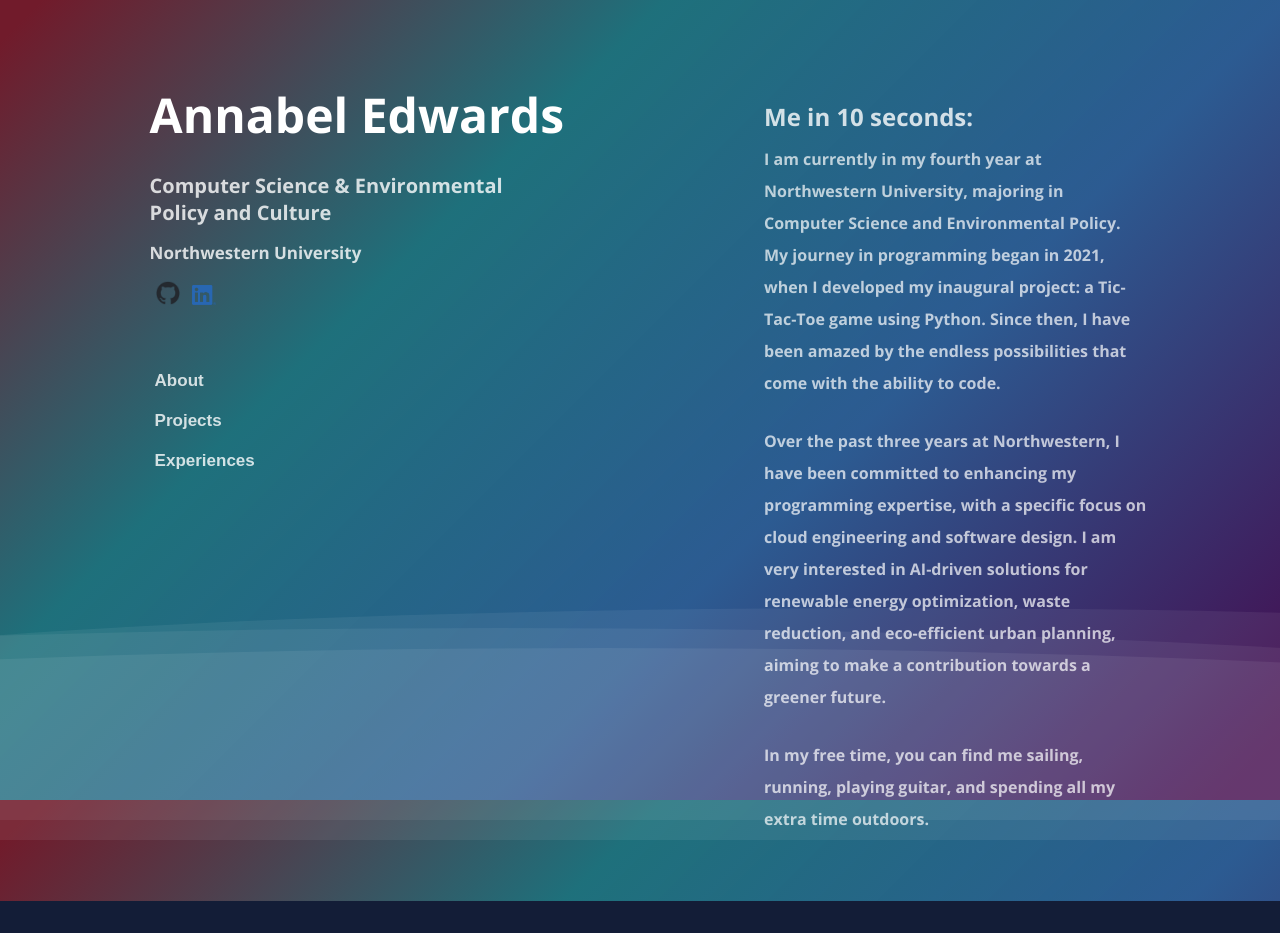
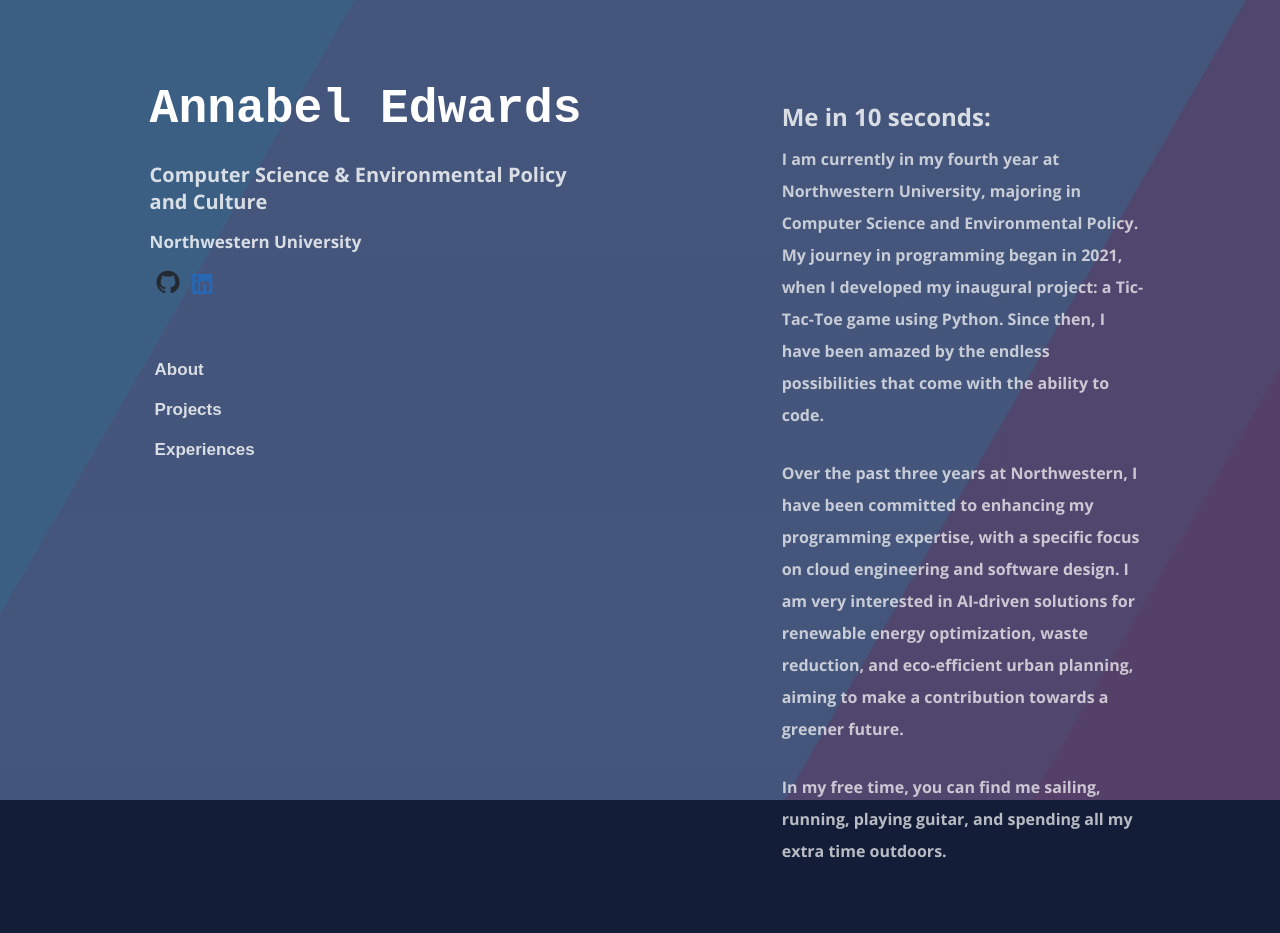
Before and after one commit to annabelge7/annabel_website, a React (Create React App) app: page / in a window 1280 px wide. Before the commit the page ends 901 px from the top, so only its background shows below. Built offline with nearby package versions, Linux system fonts and the light colour scheme.

Commit message:
changed animation

```diff
--- a/public/index.html
+++ b/public/index.html
@@ -30,9 +30,13 @@
     <noscript>You need to enable JavaScript to run this app.</noscript>
     <div id="root"></div>
     <div>
+      <!-- <div class="wave"></div>
       <div class="wave"></div>
-      <div class="wave"></div>
-      <div class="wave"></div>
+      <div class="wave"></div> -->
+
+      <div class="bg"></div>
+      <div class="bg bg2"></div>
+      <div class="bg bg3"></div>
    </div>
     <!--
       This HTML file is a template.
--- a/src/index.css
+++ b/src/index.css
@@ -11,7 +11,7 @@
 }
 
 
-
+/*
 body {
   margin: 0;
   font-family: 'Acme', -apple-system, BlinkMacSystemFont, 'Segoe UI', 'Roboto', 'Oxygen',
@@ -92,4 +92,59 @@ code {
   100% {
       transform: translateX(1);
   }
+} */
+
+html {
+  height:100%;
 }
+
+body {
+  margin:0;
+}
+
+.bg {
+  animation:slide 6s ease-in-out infinite alternate;
+  background-image: linear-gradient(-60deg, rgb(112, 80, 125, 0.7) 50%, rgb(77, 122, 162, 0.7) 50%);
+  bottom:0;
+  left:-50%;
+  opacity:.5;
+  position:fixed;
+  right:-50%;
+  top:0;
+  z-index:-1;
+}
+
+.bg2 {
+  animation-direction:alternate-reverse;
+  animation-duration:7s;
+}
+
+.bg3 {
+  animation-duration:8s;
+}
+
+.content {
+  background-color:rgba(255,255,255,.8);
+  border-radius:.25em;
+  box-shadow:0 0 .25em rgba(0,0,0,.25);
+  box-sizing:border-box;
+  left:50%;
+  padding:10vmin;
+  position:fixed;
+  text-align:center;
+  top:50%;
+  transform:translate(-50%, -50%);
+}
+
+h1 {
+  font-family:monospace;
+}
+
+@keyframes slide {
+  0% {
+    transform:translateX(-25%);
+  }
+  100% {
+    transform:translateX(25%);
+  }
+}
--- a/src/pages/index.js
+++ b/src/pages/index.js
@@ -207,7 +207,7 @@ const ProjectBox = styled.div`
   &:hover {
     transform: scale(1.1); // Grow the button on hover
     color: black;
-    background-color: rgb(0, 0, 0, 0.8);
+    background-color: rgb(0, 0, 0, 0.5);
 }
 `;
 
@@ -274,12 +274,13 @@ const Home = () => {
               <Project
                 href="https://wildcatquest-b1eb7.web.app/"
                 title="Wildcat Quest"
+                job="Northwestern University"
                 description="
                 Collaboratively developed Wildcat Quest, a gamification web app to enhance student habits, leveraging Firebase for secure authentication, live user updates, and efficient data storage while using React to build an easily navigated interface. "
               />
               <Project
                 href="https://www.wildhacks.net/"
-                title="Wildhacks"
+                title="Wildhacks Website"
                 job="Technology Team"
                 description="Northwestern Hackathon Website -- developed the landing page, navigation bar, and backend to hold user information from registration."
               />
```
